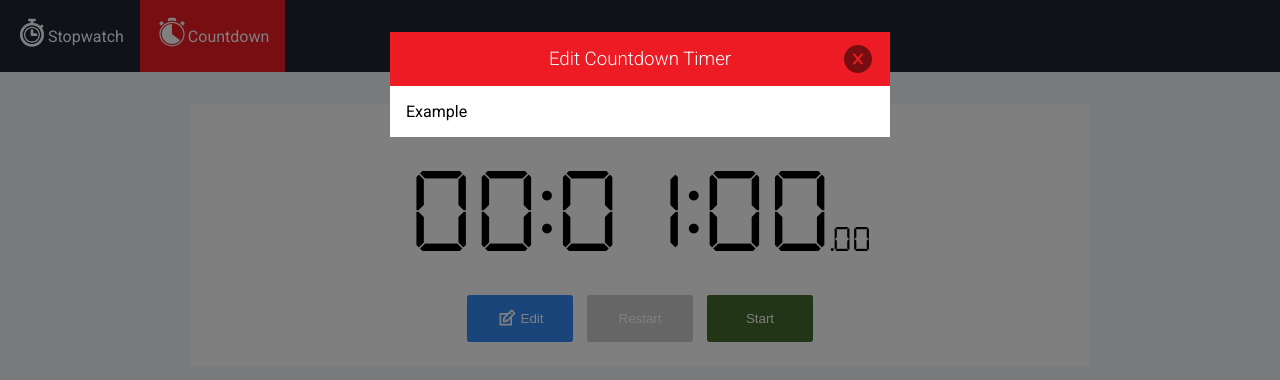
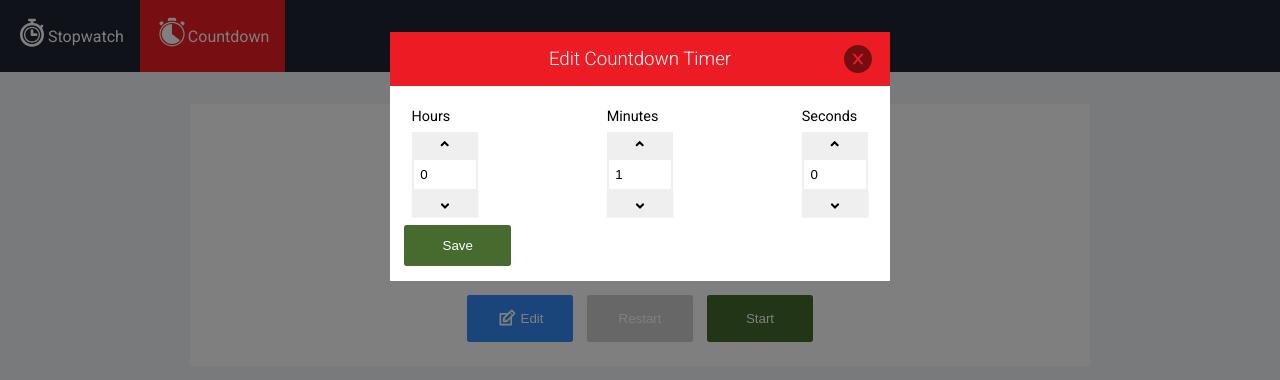
Before and after one commit to carlo697/NeatTimer, a React (Create React App) app: page /countdown in a window 1280 px wide. Both pictures are taken after a click on the button "Edit". Shown: the top 380 px of the page. Built offline with nearby package versions, Linux system fonts and the light colour scheme.

Commit message:
Add CountdownSettings component with inputs for changing the countdown hours, minutes and seconds

```diff
--- /dev/null
+++ b/src/components/CountdownSettings.js
@@ -0,0 +1,103 @@
+import React, { useState } from "react";
+import {useGlobalContext} from "../context";
+import { FaAngleUp } from 'react-icons/fa';
+
+const CountdownSettings = () => {
+	const {
+		countdownSettings,
+		setCountdownSettings,
+		closeModal,
+	} = useGlobalContext();
+
+	const [settings, setSettings] = useState({...countdownSettings});
+
+	const handleSubmit = e => {
+		e.preventDefault();
+
+		setCountdownSettings({...settings});
+		closeModal();
+	}
+
+	const handleChange = e => {
+		const name = e.target.name;
+		const value = e.target.value;
+
+		setSettings({
+			...settings,
+			[name]: value
+		});
+	}
+
+	const {hours, seconds, minutes} = settings;
+
+	return (
+		<form>
+			<div className="input-row">
+				<div className="input-container">
+					<label htmlFor="hours">Hours</label>
+					<div className="time-input-container">
+						<button type="button">
+							<FaAngleUp/>
+						</button>
+						<input
+							type="number"
+							id="hours"
+							className="time-input"
+							name="hours"
+							value={hours}
+							onChange={handleChange}
+						/>
+						<button type="button" className="down">
+							<FaAngleUp/>
+						</button>
+					</div>
+				</div>
+				<div className="input-container">
+					<label htmlFor="minutes">Minutes</label>
+					<div className="time-input-container">
+						<button type="button">
+							<FaAngleUp/>
+						</button>
+						<input
+							type="number"
+							id="minutes"
+							className="time-input"
+							name="minutes"
+							value={minutes}
+							onChange={handleChange}
+						/>
+						<button type="button" className="down">
+							<FaAngleUp/>
+						</button>
+					</div>
+				</div>
+				<div className="input-container">
+					<label htmlFor="seconds">Seconds</label>
+					<div className="time-input-container">
+						<button type="button">
+							<FaAngleUp/>
+						</button>
+						<input
+							type="number"
+							id="seconds"
+							className="time-input"
+							name="seconds"
+							value={seconds}
+							onChange={handleChange}
+						/>
+						<button type="button" className="down">
+							<FaAngleUp/>
+						</button>
+					</div>
+				</div>
+			</div>
+			<div className="input-row">
+				<button type="submit" className="btn btn-green" onClick={handleSubmit}>
+					Save
+				</button>
+			</div>
+		</form>
+	);
+}
+
+export default CountdownSettings;
--- a/src/components/CountdownTime.js
+++ b/src/components/CountdownTime.js
@@ -1,17 +1,21 @@
-import React, {useState} from "react";
+import React from "react";
 import {useInterval, useLocalStorage, getTimeSpanStrings} from "../util.js";
 import {useGlobalContext} from "../context";
 import {TiEdit} from "react-icons/ti";
+import CountdownSettings from "./CountdownSettings";
 
 const CountdownTime = () => {
-	const {openModal} = useGlobalContext();
+	const {openModal, countdownSettings} = useGlobalContext();
 
 	const [isOn, setIsOn] = useLocalStorage("isCountdownOn", false);
-	const [initialTime, setInitialTime] = useLocalStorage("countdownInitialTime", 60000);
+	const initialTime = (
+		countdownSettings.hours * 3600000 +
+		countdownSettings.minutes * 60000 +
+		countdownSettings.seconds * 1000
+	);
+
 	const [startTime, setStartTime] = useLocalStorage("countdownStartTime", 0);
 	const [time, setTime] = useLocalStorage("countdownTime", initialTime);
-
-	const {hours, minutes, seconds, centiseconds} = getTimeSpanStrings(time);
 
 	useInterval(() => {
 		const elapsedMiliseconds = Date.now() - startTime;
@@ -44,9 +48,11 @@ const CountdownTime = () => {
 	const edit = () => {
 		openModal({
 			title: "Edit Countdown Timer",
-			content: "Example"
+			content: <CountdownSettings/>
 		});
 	}
+
+	const {hours, minutes, seconds, centiseconds} = getTimeSpanStrings(time);
 
 	return (
 		<section>
--- a/src/context.js
+++ b/src/context.js
@@ -10,6 +10,14 @@ export const AppProvider = ({children}) => {
 	const [modalTitle, setModalTitle] = useState("");
 	const [modalContent, setModalContent] = useState(null);
 
+	const [countdownSettings, setCountdownSettings] = useLocalStorage(
+		"countdownSettings", {
+			hours: 0,
+			minutes: 1,
+			seconds: 0
+		}
+	);
+
 	const addSplit = split => {
 		const number = splits.length + 1;
 		const totalTime = split;
@@ -18,7 +26,7 @@ export const AppProvider = ({children}) => {
 		setSplits([...splits, {
 			number,
 			totalTime,
-			time
+			time,
 		}]);
 	};
 
@@ -49,7 +57,9 @@ export const AppProvider = ({children}) => {
 				modalContent,
 				openModal,
 				closeModal,
-			}}
+				countdownSettings,
+				setCountdownSettings,
+				}}
 		>
 			{children}
 		</AppContext.Provider>
--- a/src/index.css
+++ b/src/index.css
@@ -249,4 +249,55 @@ nav {
 
 .modal-content {
 	padding: 1em;
+	font-size: 0.9em;
 }
+
+
+/* Settings */
+.input-row {
+	display: flex;
+	justify-content: space-between;
+}
+
+.input-container {
+	display: inline-block;
+	padding: 0.5em;
+}
+
+.input-container label {
+	display: block;
+	margin-bottom: 0.5em;
+}
+
+.input-container input {
+	padding: 0.5em;
+	width: 100%;
+	border-radius: 0;
+	outline: none;
+	border: solid 2px rgb(239, 239, 239);
+}
+
+.time-input-container {
+	display: flex;
+	flex-direction: column;
+}
+
+.time-input-container button {
+	min-height: 2em;
+}
+
+.time-input-container button.down {
+	transform: rotate(180deg);
+}
+
+.time-input-container button:hover {
+	filter: brightness(0.95);
+}
+
+.time-input-container button:active {
+	filter: brightness(0.9);
+}
+
+.time-input {
+	max-width: 5em;
+}
```
